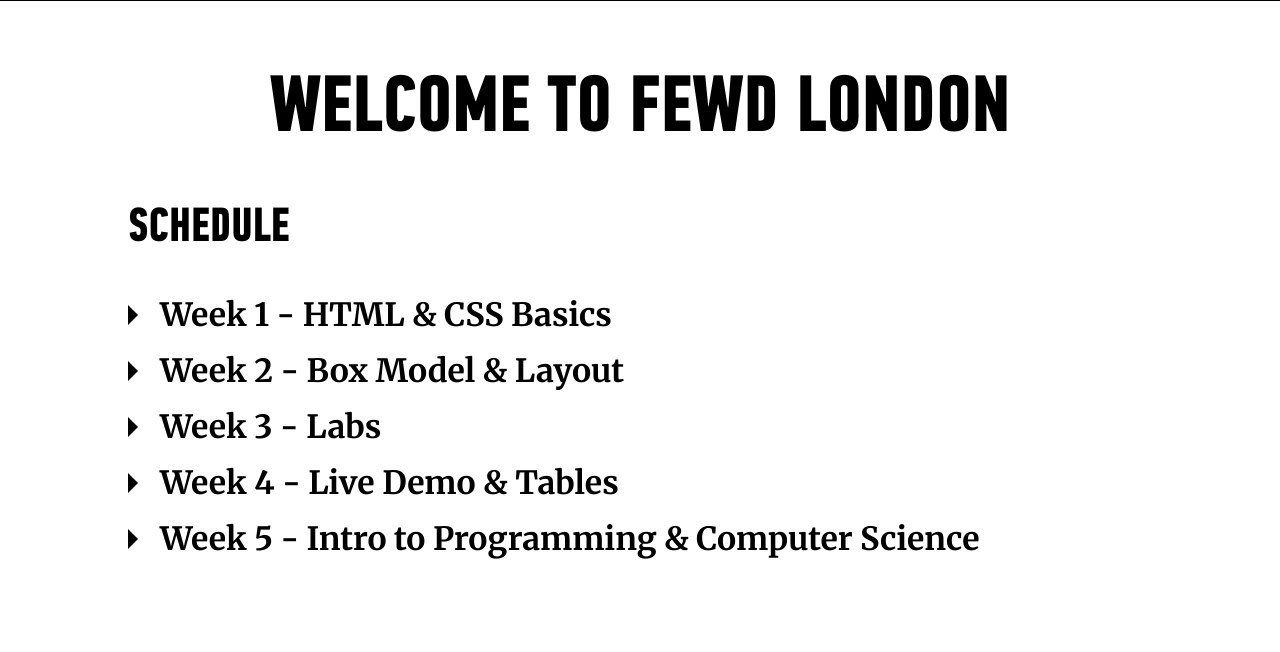
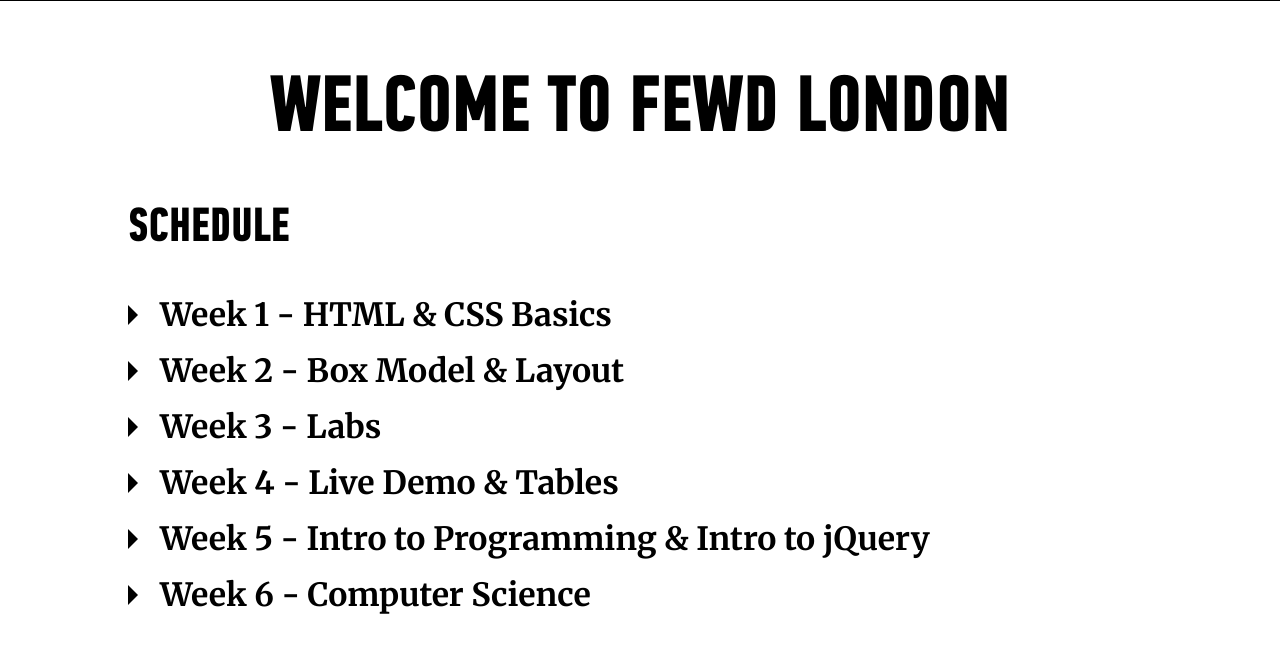
Before and after one commit to mattstuddert/ga-fewd, a website: page index.html in a window 1280 px wide. Shown: the part 138-790 px from the top of the page. Drawn offline with Linux system fonts and the light colour scheme.

Commit message:
basic structure for week 6

```diff
--- a/index.html
+++ b/index.html
@@ -35,9 +35,11 @@
         <li>
 					<a href="./week-4">Week 4 - Live Demo &amp; Tables</a>
 				</li>
-
 				<li>
-					<a href="./week-5">Week 5 - Intro to Programming &amp; Computer Science</a>
+					<a href="./week-5">Week 5 - Intro to Programming &amp; Intro to jQuery</a>
+				</li>
+				<li>
+					<a href="./week-6">Week 6 - Computer Science</a>
 				</li>
 			</ul>
 		</div>
```
